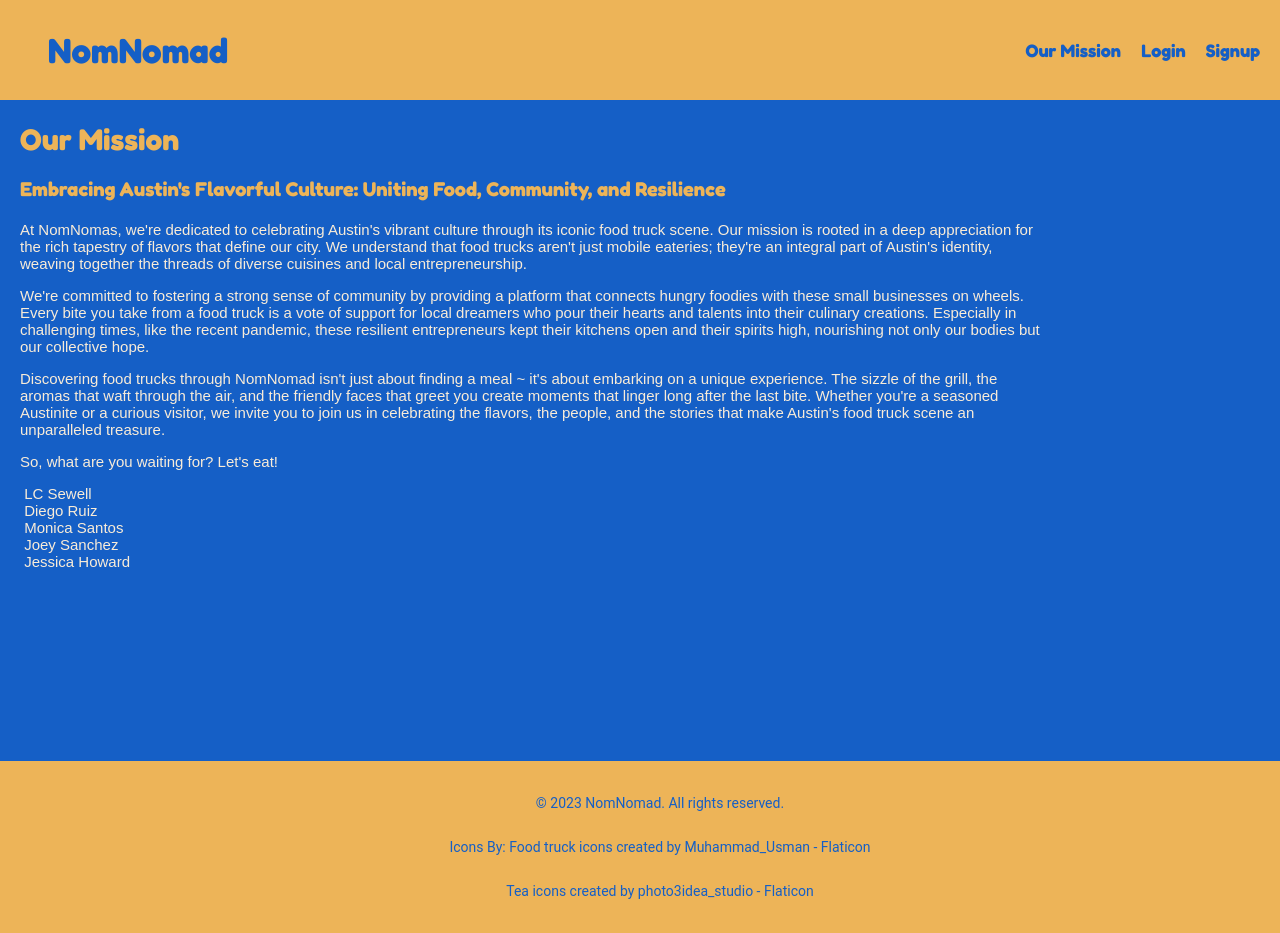
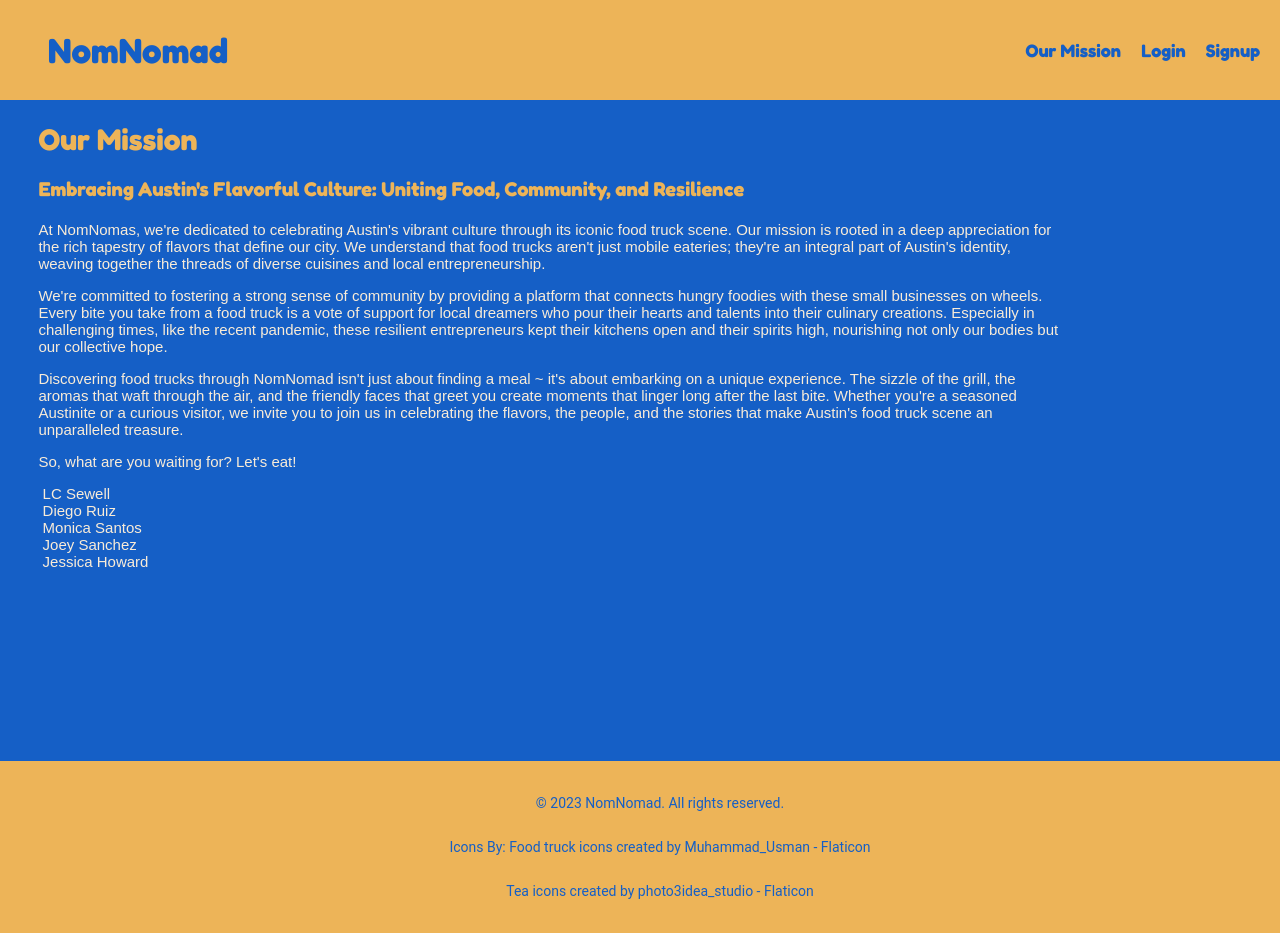
Before and after one commit to Volcomix13/03-Nom-Nomad, a React (Create React App) app in the folder client/: page /mission in a window 1280 px wide. Shown: the top 933 px of the page. Built offline with nearby package versions, Linux system fonts and the light colour scheme; a web font is replaced by a local one.

Commit message:
now inline with header

```diff
--- a/client/src/index.css
+++ b/client/src/index.css
@@ -539,6 +539,7 @@ input::placeholder {
 /* mission statement */
 .missionContainer {
   width: 80%;
+  margin-left: 3%;
 }
 
 .missionContainer h1 {
```
